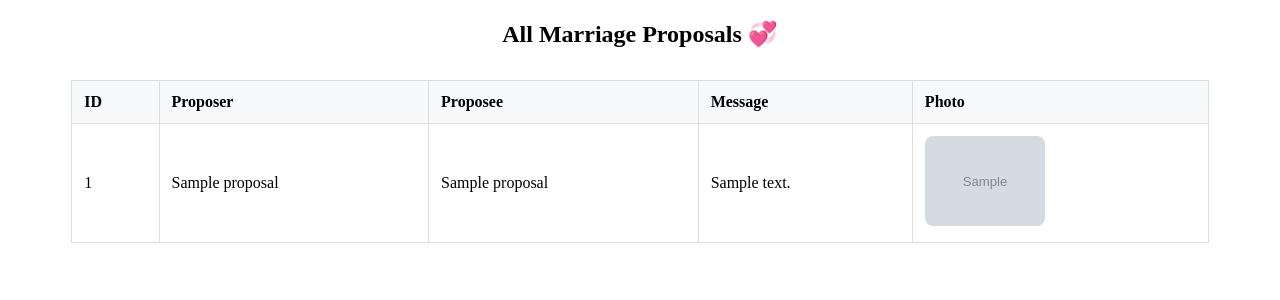
After one commit to Babu-Kottacheruvu/python_MP_Assignment, a Flask app: page /submissions in a window 1280 px wide. The commit adds this page. Shown: the top 300 px of the page. Run offline with Flask 3, Linux system fonts and the light colour scheme; tables that the repository leaves empty hold one stand-in row (values such as "Sample post"); grey boxes marked "Sample" are stand-in pictures.

Commit message:
see all method is added

```diff
--- a/app.py
+++ b/app.py
@@ -85,6 +85,14 @@ def view_proposal():
             return f"No proposal found with ID {proposal_id}", 404
     return render_template('view_form.html')
 
+
+@app.route('/submissions')
+def all_submissions():
+    cursor.execute("SELECT * FROM proposals")
+    proposals = cursor.fetchall()
+    return render_template('all_submissions.html', proposals=proposals)
+
+
 if __name__ == '__main__':
     os.makedirs(app.config['UPLOAD_FOLDER'], exist_ok=True)
     app.run(debug=True)
--- /dev/null
+++ b/templates/all_submissions.html
@@ -0,0 +1,58 @@
+<!DOCTYPE html>
+<html lang="en">
+<head>
+  <meta charset="UTF-8">
+  <title>All Proposals</title>
+  <style>
+    table {
+      width: 90%;
+      margin: 2rem auto;
+      border-collapse: collapse;
+    }
+    th, td {
+      padding: 0.75rem;
+      border: 1px solid #ddd;
+      text-align: left;
+    }
+    th {
+      background-color: #f8f9fa;
+    }
+    img {
+      max-width: 120px;
+      border-radius: 8px;
+    }
+  </style>
+</head>
+<body>
+  <h2 style="text-align:center;">All Marriage Proposals 💞</h2>
+  <table>
+    <thead>
+      <tr>
+        <th>ID</th>
+        <th>Proposer</th>
+        <th>Proposee</th>
+        <th>Message</th>
+        <th>Photo</th>
+      </tr>
+    </thead>
+    <tbody>
+      {% for id, proposer, proposee, message, photo in proposals %}
+      <tr>
+        <td>{{ id }}</td>
+        <td>{{ proposer }}</td>
+        <td>{{ proposee }}</td>
+        <td>{{ message }}</td>
+        <td>
+          <!-- {% if photo %}
+            <img src="{{ url_for('static', filename=photo.replace('static/', '')) }}" alt="Photo">
+          {% else %}
+            No Photo
+          {% endif %} -->
+          <img src="{{ photo }}" alt="">
+        </td>
+      </tr>
+      {% endfor %}
+    </tbody>
+  </table>
+</body>
+</html>
--- a/templates/view_form.html
+++ b/templates/view_form.html
@@ -38,6 +38,7 @@
     <input type="text" name="proposal_id" placeholder="Enter Proposal ID" required>
     <button type="submit">View</button>
     <p><a href="{{ url_for('home') }}">← Back To Home</a></p>
+    <p><a href="{{ url_for('all_submissions')}}">See all</a></p>
   </form>
 </body>
 </html>
```
